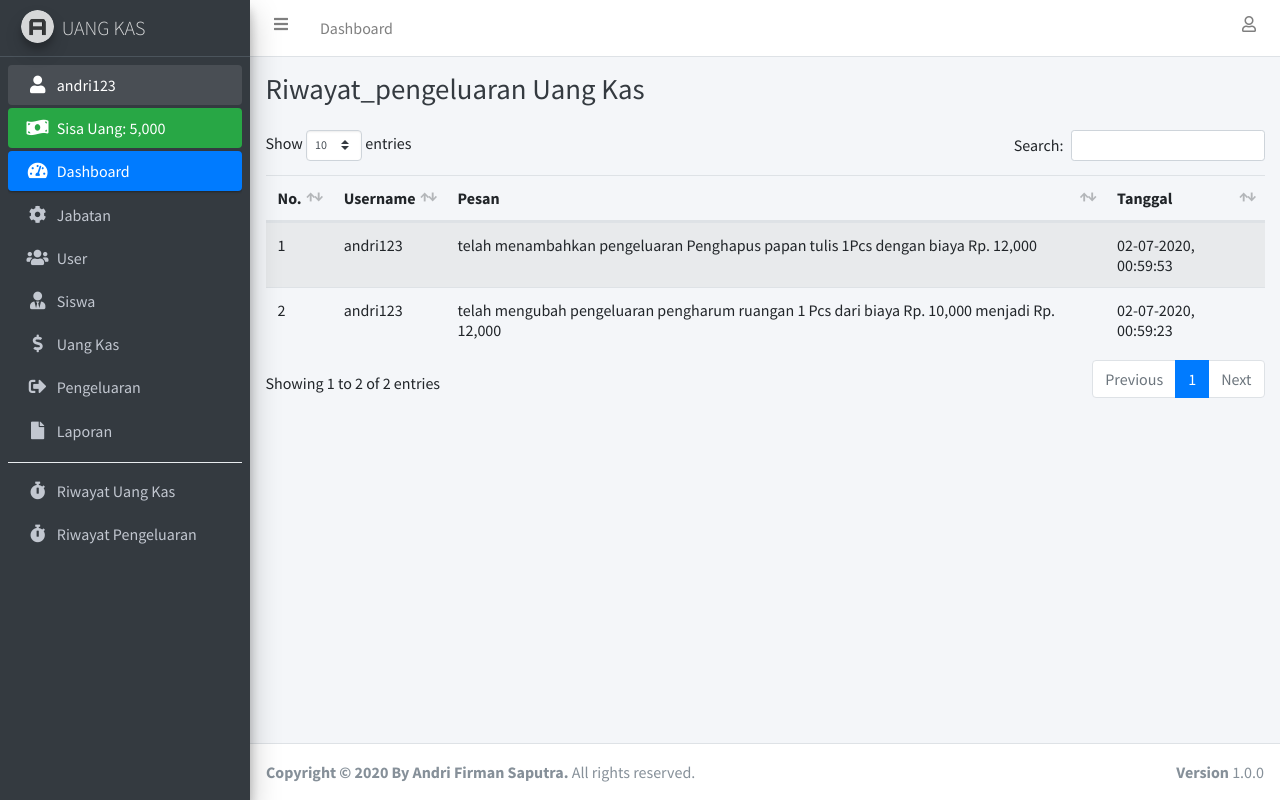
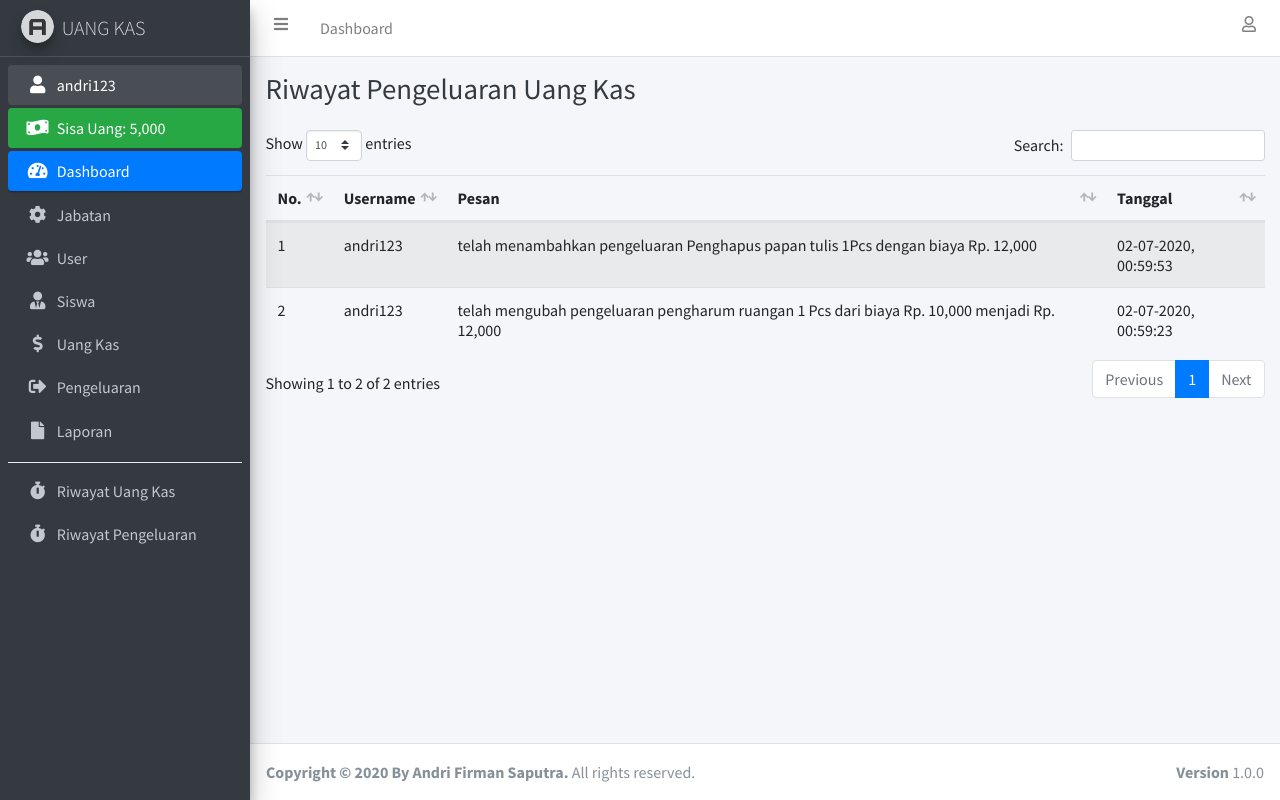
Before and after one commit to hako-975/aplikasi-uang-kas-dengan-php-native, a PHP site: page /riwayat_pengeluaran.php in a window 1280 px wide. Run offline with PHP 8.4, Linux system fonts and the light colour scheme; the visitor is signed in with stand-in values (Sample User, id 1); data comes from the database, SQL or seed files in the repository.

Commit message:
sedikit perubahan judul

```diff
--- a/riwayat_pengeluaran.php
+++ b/riwayat_pengeluaran.php
@@ -24,7 +24,7 @@
       <div class="container-fluid">
         <div class="row mb-2">
           <div class="col-sm">
-            <h1 class="m-0 text-dark">Riwayat_pengeluaran Uang Kas</h1>
+            <h1 class="m-0 text-dark">Riwayat Pengeluaran Uang Kas</h1>
           </div><!-- /.col -->
         </div><!-- /.row -->
       </div><!-- /.container-fluid -->
```
